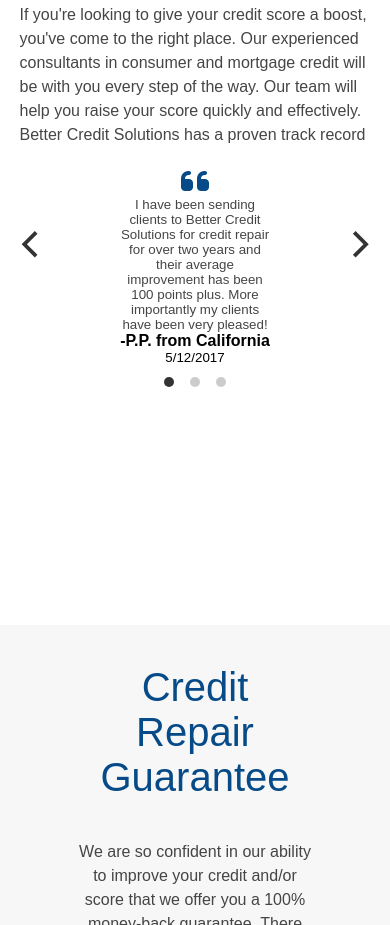
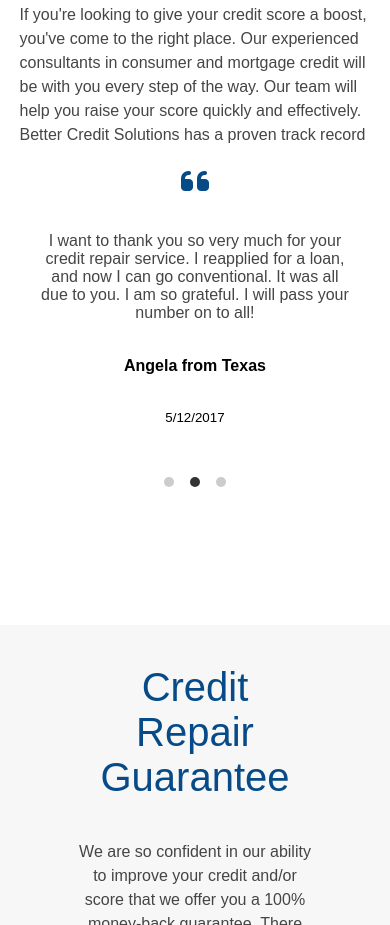
Before and after one commit to mbevko/Better-Credit-Solutions, a plain HTML site: page index.html in a window 390 px wide. Shown: the part 1355-2280 px from the top of the page. Drawn offline with nearby package versions, Linux system fonts and the light colour scheme.

Commit message:
responsive testimonials

```diff
--- a/index.html
+++ b/index.html
@@ -99,7 +99,7 @@
                     <!-- Flickity HTML init -->
                     <div
                         class="carousel"
-                        data-flickity='{ "groupCells": true, "wrapAround": true }'>
+                        data-flickity='{ "groupCells": true, "wrapAround": true, "autoPlay": true, "prevNextButtons": false}'>
                         <div class="testimonial carousel-cell">
                             <i class="fas fa-quote-left"></i>
                             <p>I have been sending clients to Better Credit Solutions for credit repair for
--- a/style.css
+++ b/style.css
@@ -351,7 +351,6 @@ span {
 .carousel-cell p {
     width: 50%;
     margin: 0 auto;
-    font-size: 10pt;
     color: #454545;
 }
 
@@ -367,6 +366,18 @@ span {
 .fa-quote-left {
     font-size: 24pt;
     color: #064b88;
+}
+
+@media(max-width: 900px) {
+    .carousel-cell p {
+        width: 100%;
+        font-size: 12pt;
+    }
+
+    .carousel-cell {
+        width: 100%;
+        height: 300px;
+    }
 }
 
 .guarantees {
```
